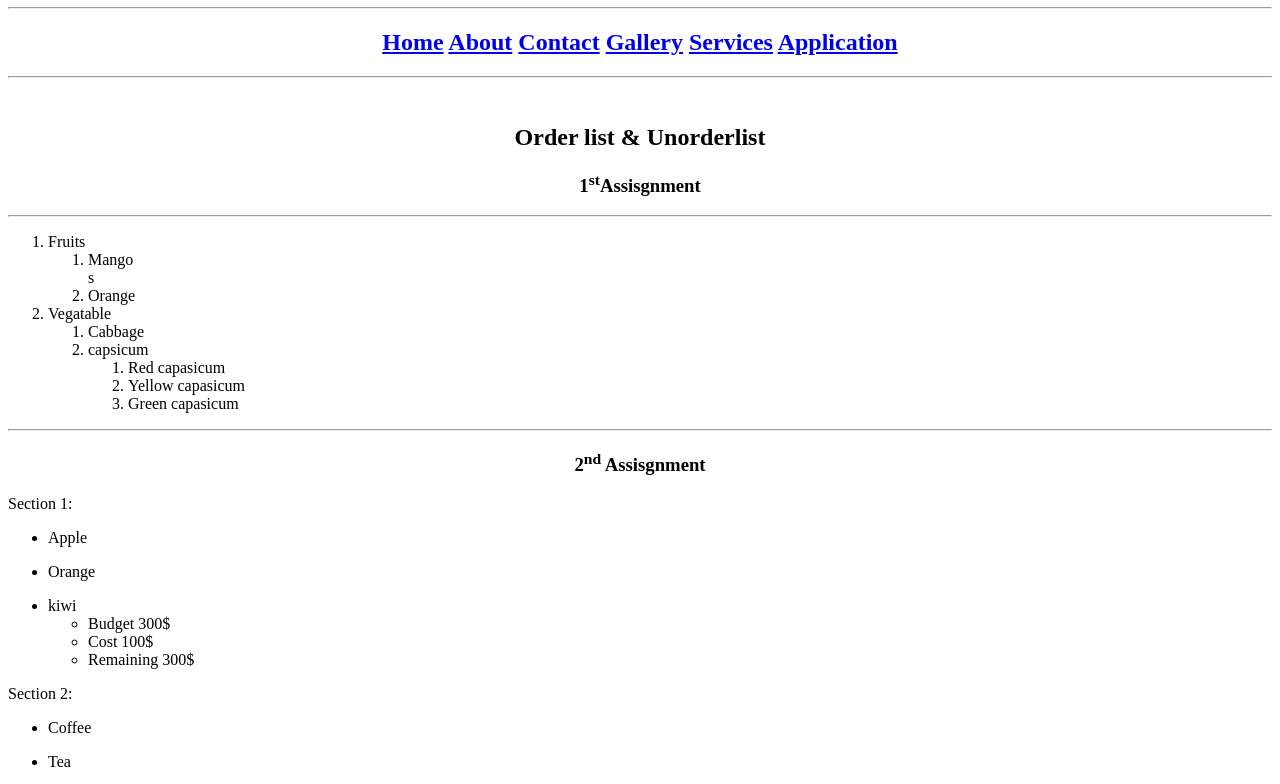
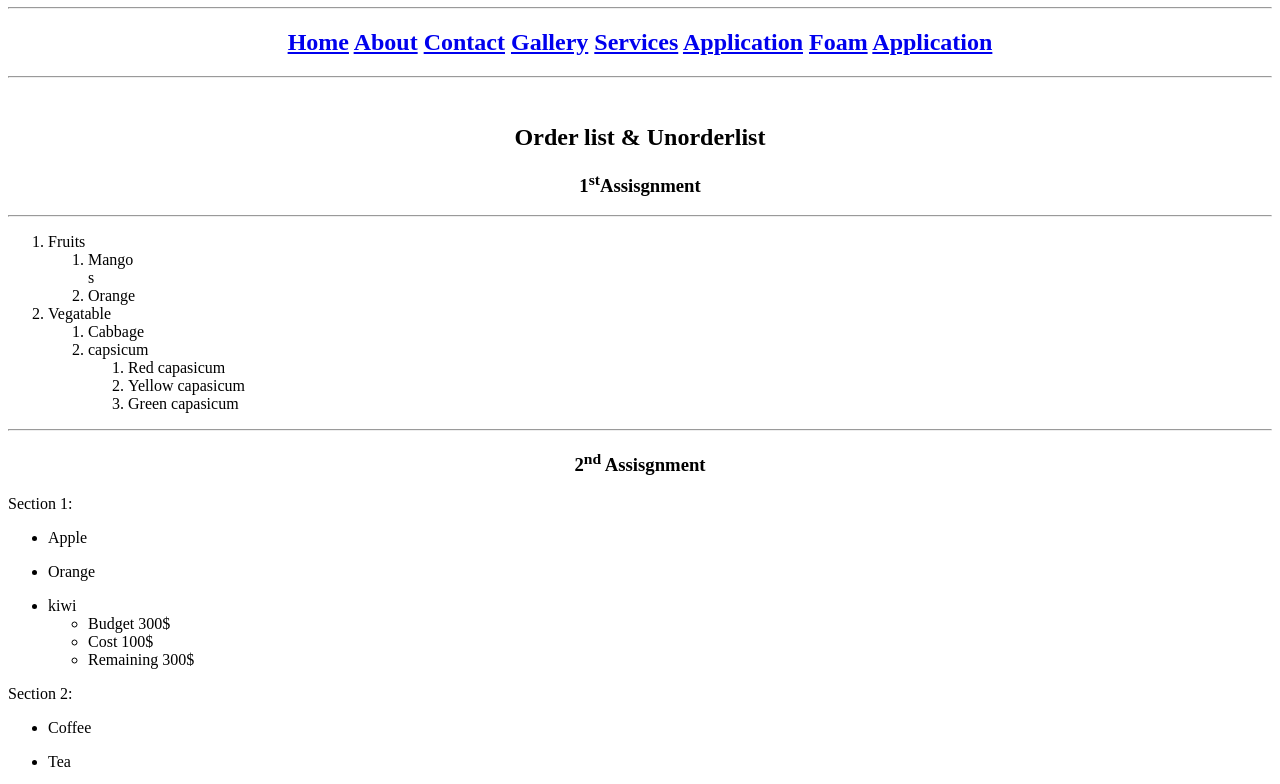
Before and after one commit to mrmunirfaisal11/1-TO-4-ASSISGNMENT-, a plain HTML site: page index.html in a window 1280 px wide. Shown: the part 73-857 px from the top of the page. Drawn offline with Linux system fonts and the light colour scheme.

Commit message:
Update index.html

```diff
--- a/index.html
+++ b/index.html
@@ -22,6 +22,9 @@
             <a href="Gallery.html" target="_blank">Gallery</a>
             <a href="Services.html" target="_blank">Services</a>
             <a href="Application.html" target="_blank">Application</a>
+            <a href="Application.html" target="_blank">Foam</a>
+            <a href="Application.html" target="_Chess Game">Application</a>
+
         </h2>
     </center>
 
```
